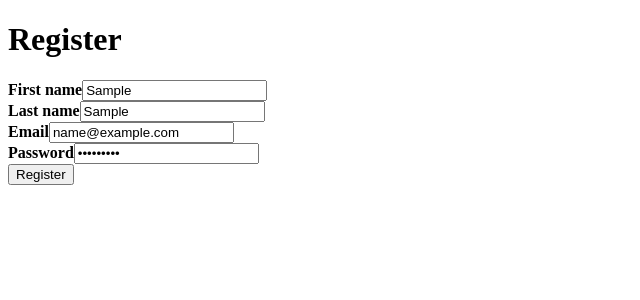
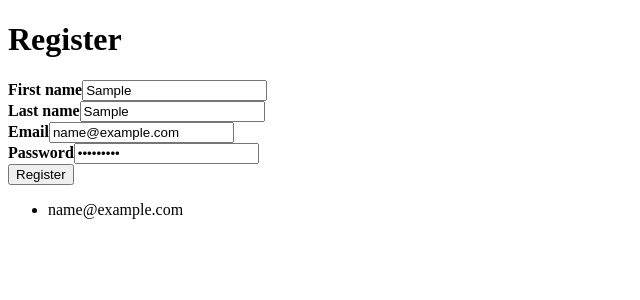
Before and after one commit to annikavennemann/e-commerce-react, a React (Create React App) app: page / in a window 1280 px wide. Both pictures are taken after typing "Sample", "Sample", "name@example.com", "Sample123" into the empty fields and a click on the button "Register". Shown: the top 300 px of the page, without its empty margins (0-640 px from the left). Built offline with nearby package versions, Linux system fonts and the light colour scheme; no server answers.

Commit message:
Small changes

```diff
--- a/src/App.js
+++ b/src/App.js
@@ -10,13 +10,20 @@ function App() {
   getUserData().then(userData => setUserData(userData))
   }, [])
 
-  function addUserProfile(journal) {
-    setUserData([...userData, journal])
+  function addUserProfile(userProfile) {
+    setUserData([...userData, userProfile])
+
   }
 
   return (
     <>
       <RegisterForm onSubmit={addUserProfile}/>
+      <ul>
+        {console.log(userData)}
+        {userData.map(user => <li key={user.id}>{user.email}</li>
+
+        )}
+      </ul>
     </>
   );
 }
--- a/src/RegisterForm.js
+++ b/src/RegisterForm.js
@@ -5,7 +5,8 @@ export default function RegisterForm({ onSubmit }) {
     const [userProfile, setUserProfile] = useState({
         firstName: '',
         lastName: '',
-        email: ''
+        email: '',
+        password: ''
     });
 
     function handleSubmit(event) {
--- a/src/service/getUserData.js
+++ b/src/service/getUserData.js
@@ -1,4 +1,4 @@
 export default function getUserData() {
-    return fetch('http://register.local/api/users')
+    return fetch('http://e-commerce.local/')
       .then(res => res.json())
   }
```
